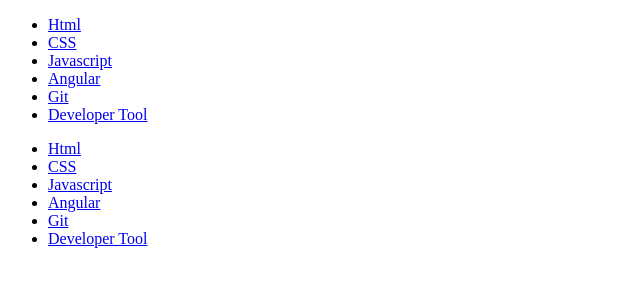
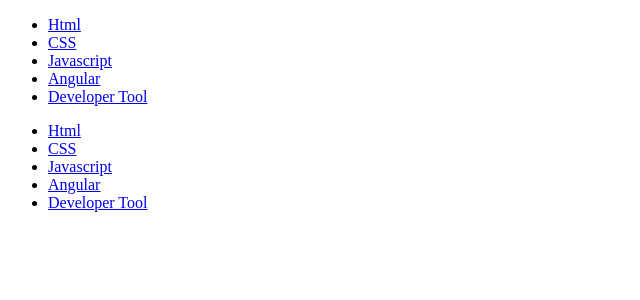
Before and after one commit to rk-teche/angular-concepts, an Angular app: page / in a window 1280 px wide. Shown: the top 300 px of the page, without its empty margins (0-640 px from the left). Built offline with nearby package versions, Linux system fonts and the light colour scheme.

Commit message:
update routes

```diff
--- a/src/app/app.component.html
+++ b/src/app/app.component.html
@@ -1,9 +1,8 @@
 <ul>
   <li><a routerLink="/html">Html</a></li>
-  <li><a routerLink="/css-scss">CSS</a></li>
+  <li><a routerLink="/css">CSS</a></li>
   <li><a routerLink="/javascript">Javascript</a></li>
   <li><a routerLink="/angular">Angular</a></li>
-  <li><a routerLink="/git">Git</a></li>
   <li><a routerLink="/dev-tool">Developer Tool</a></li>
 </ul>
 
--- a/src/app/dev-tool/dev-tool.component.html
+++ b/src/app/dev-tool/dev-tool.component.html
@@ -1 +1,4 @@
 <p>dev-tool works!</p>
+<!-- VS code learning -->
+<!-- GIT learning -->
+<!-- Chrome Dev Tool -->
```
